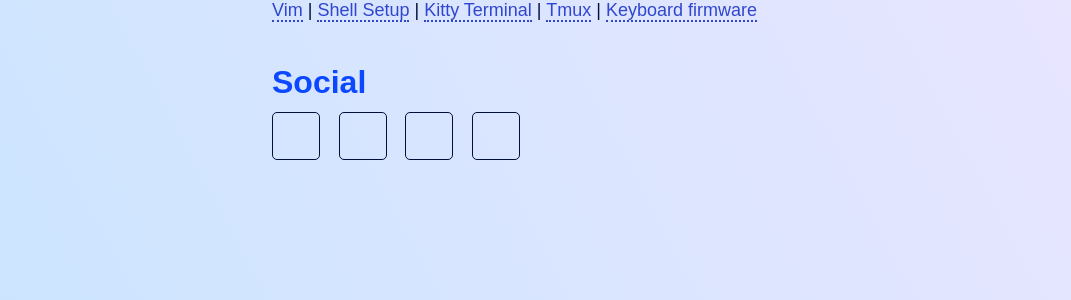
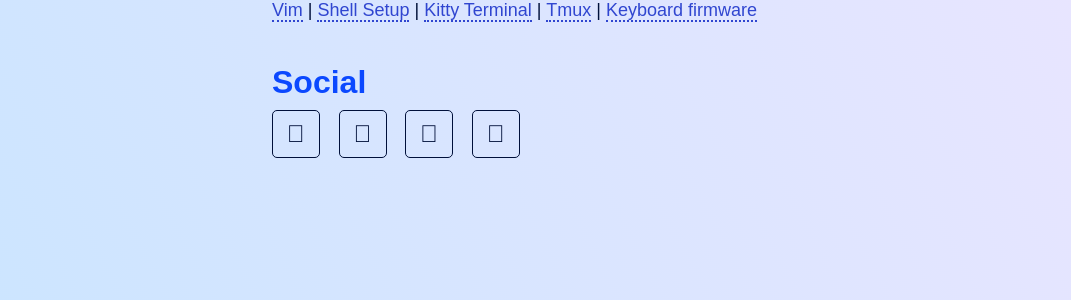
Before and after one commit to AdamWhittingham/personal-site, a Jekyll site: the page built from index.md, in a window 1280 px wide. Shown: the part 557-857 px from the top of the page, without its empty margins (0-1071 px from the left). Built offline with Jekyll 4.4.1, drawn with Linux system fonts in a browser that asks for light colours; nearby versions of some CDN libraries.

Commit message:
Correct CSP for brand fonts

```diff
--- a/_layouts/default.html
+++ b/_layouts/default.html
@@ -1,12 +1,12 @@
 <!DOCTYPE html>
 <html lang="{{ site.lang | default: "en-US" }}">
   <head>
-    <meta http-equiv="Content-Security-Policy" content="default-src 'self';font-src fonts.gstatic.com;style-src 'self' fonts.googleapis.com"
+    <meta http-equiv="Content-Security-Policy" content="default-src 'self'; style-src 'self' cdnjs.cloudflare.com; font-src fonts.gstatic.com fonts.googleapis.com cdnjs.cloudflare.com; style-src 'self' fonts.googleapis.com cdnjs.cloudflare.com"
     <meta name="viewport" content="width=device-width, initial-scale=1">
     <meta charset="utf-8">
     <title>{{ page.title }} | {{ site.title }}</title>
     <link rel="stylesheet" href="{{ '/assets/css/main.css' | relative_url }}">
-    <link rel="stylesheet" href="https://cdnjs.cloudflare.com/ajax/libs/font-awesome/6.1.1/css/brands.min.css" integrity="sha512-OivR4OdSsE1onDm/i3J3Hpsm5GmOVvr9r49K3jJ0dnsxVzZgaOJ5MfxEAxCyGrzWozL9uJGKz6un3A7L+redIQ==" crossorigin="anonymous" referrerpolicy="no-referrer" media="all" />
+    <link rel="stylesheet" href="https://cdnjs.cloudflare.com/ajax/libs/font-awesome/6.1.1/css/brands.min.css" integrity="sha512-OivR4OdSsE1onDm/i3J3Hpsm5GmOVvr9r49K3jJ0dnsxVzZgaOJ5MfxEAxCyGrzWozL9uJGKz6un3A7L+redIQ==" crossorigin="anonymous" referrerpolicy="no-referrer" />
     <script type="text/javascript" src="{{ '/assets/js/main.js' | relative_url }}"></script>
     {% if page.description %}<meta name="description" content="{{ page.description }}">{% endif %}
     {% seo %}
```
Also changed, not shown: index.md (line endings or trailing spaces).
